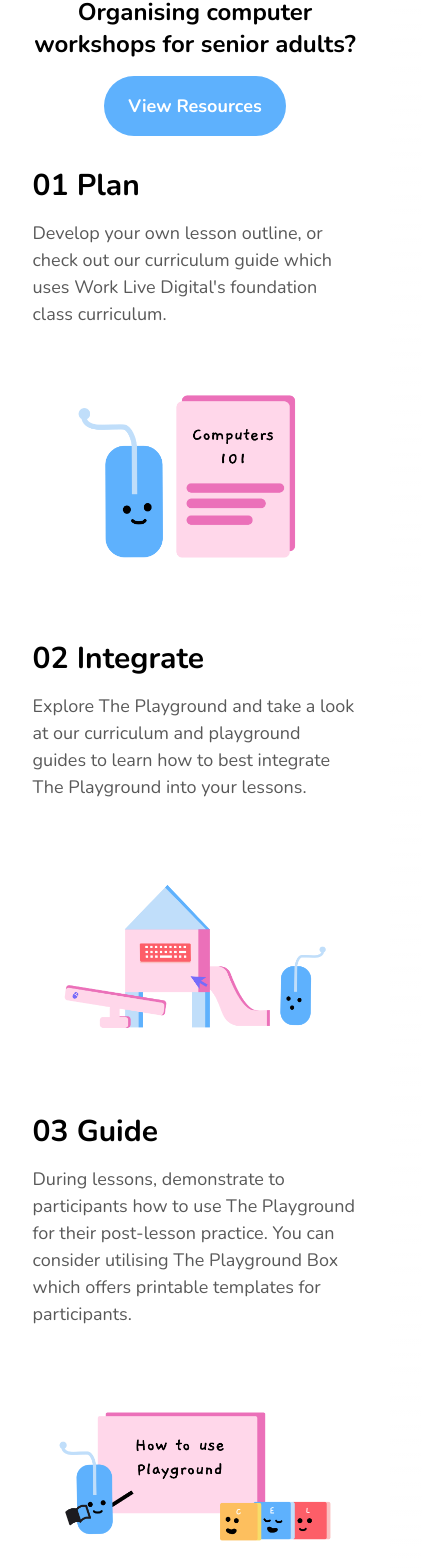
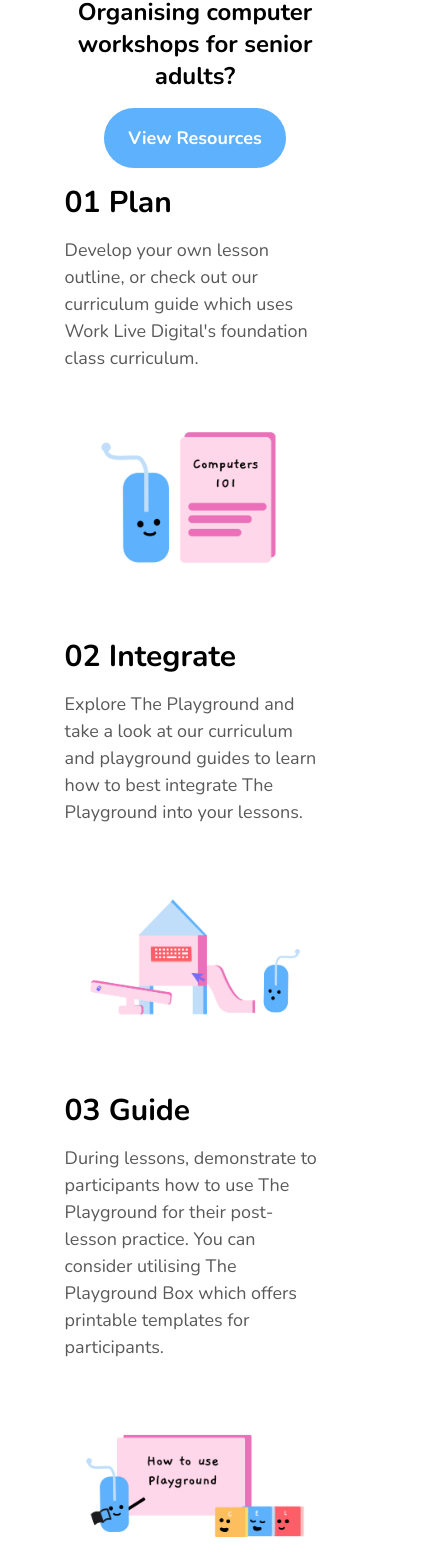
Before and after one commit to eugenetangkj/computereasylah, a Next.js app: page /Landing in a window 390 px wide. Shown: the part 1127-2695 px from the top of the page, 422 px wide, since content can reach past the window. Built offline with nearby package versions, Linux system fonts and the light colour scheme; a web font is replaced by a local one.

Commit message:
Fix landing page alignment

```diff
--- a/pages/Landing.tsx
+++ b/pages/Landing.tsx
@@ -80,10 +80,9 @@ const Landing = () => {
             <button className="font-nunito bg-trust-blue-900 px-6 py-4 font-bold rounded-full text-lg text-white hover:bg-trust-blue-hover duration-300"
             onClick={() => window.location.href = '/resources'}
             >View Resources</button>
-            <div className="flex flex-col items-center text-center bg-white w-screen xl:w-4/5">
-              <div className="w-5/6 mt-4">
+            <div className="grid grid-cols-1 lg:grid-cols-2 lg:gap-x-16 place-items-center items-center text-center bg-white w-4/5" style={{ marginTop: '5%' }}>
                 {/* Plan */}
-                <div className=" flex flex-col mb-12 space-y-8">
+                <div className=" flex flex-col mb-12 space-y-8 self-start">
                   {/* Text content */}
                   <div className="text-left space-y-4">
                       <Title text="01 Plan" />
@@ -93,11 +92,11 @@ const Landing = () => {
                   <img
                   src="/assets/home/workshop-1.png"
                   alt="Plan"
-                  className="self-center w-auto sm:w-1/2 lg:w-2/5 xl:w-2/5" />
+                  className="self-center w-auto sm:w-1/2 lg:w-2/5 xl:w-1/2" />
                 </div>
 
                 {/* Integrate */}
-                <div className=" flex flex-col mb-12 space-y-8">
+                <div className=" flex flex-col mb-12 space-y-8 self-start">
                   {/* Text content */}
                   <div className="text-left space-y-4">
                       <Title text="02 Integrate" />
@@ -107,11 +106,11 @@ const Landing = () => {
                   <img
                   src="/assets/home/workshop-2.png"
                   alt="Plan"
-                  className="self-center w-auto sm:w-1/2 lg:w-2/5 xl:w-2/5" />
+                  className="self-center w-auto sm:w-1/2 lg:w-2/5 xl:w-1/2" />
                 </div>
 
                 {/* Guide */}
-                <div className=" flex flex-col mb-12 space-y-8">
+                <div className=" flex flex-col mb-12 space-y-8 self-start">
                   {/* Text content */}
                   <div className="text-left space-y-4">
                       <Title text="03 Guide" />
@@ -121,12 +120,8 @@ const Landing = () => {
                   <img
                   src="/assets/home/workshop-3.png"
                   alt="Plan"
-                  className="self-center w-auto sm:w-1/2 lg:w-2/5 xl:w-2/5" />
+                  className="self-center w-auto sm:w-1/2 lg:w-2/5 xl:w-1/2" />
                 </div>
-
-
-
-              </div>
             </div>
             <h2 className='font-nunito text-2xl lg:text-3xl 2xl:text-4xl font-bold'>Watch us in action.</h2>
             {/* Video */}
```
